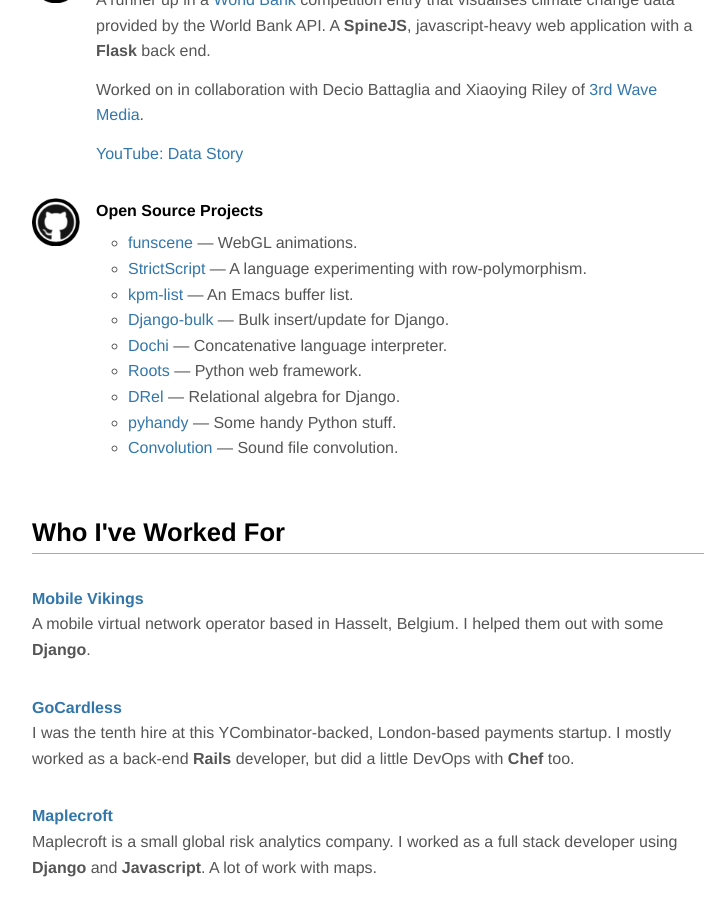
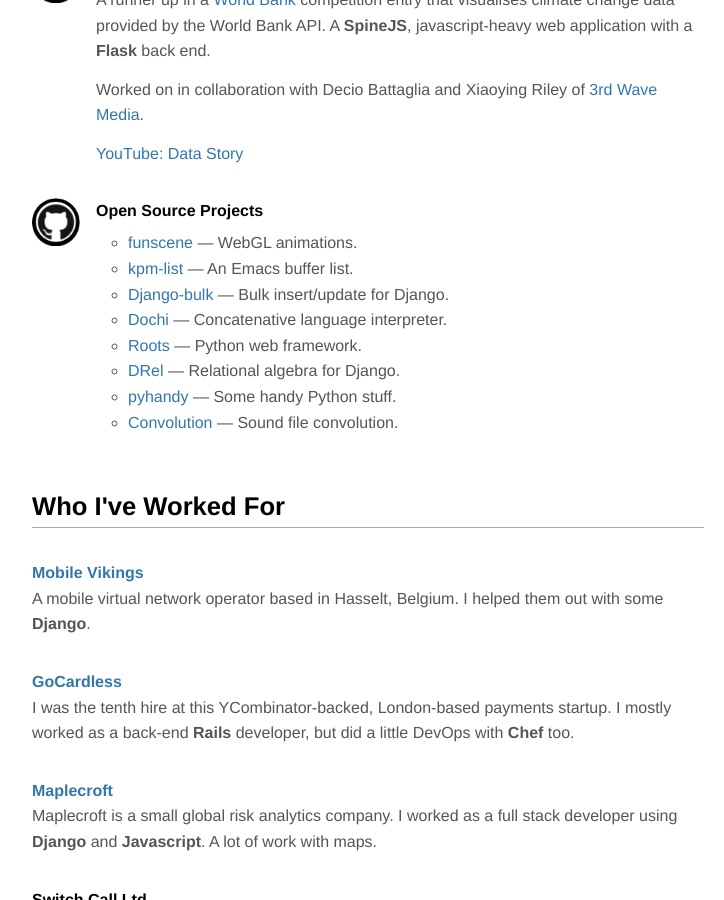
Before and after one commit to KMahoney/kmahoney.github.io, a Jekyll site: the page built from index.html, in a window 1280 px wide and 900 px high, scrolled down 1947 px. Shown: the whole window, without its empty margins (272-996 px from the left). Built offline with Jekyll 4.4.1, drawn with Linux system fonts in a browser that asks for light colours; part of the change alters nothing that is shown.

Commit message:
index updates

```diff
--- a/index.html
+++ b/index.html
@@ -8,10 +8,9 @@ description: Personal homepage of Kevin Mahoney
     experience. I can adapt easily to a wide variety of technologies,
     but professionally I have mostly been working as a full-stack web
     developer with
-    <strong>Django</strong>,
+    <strong>Scala</strong>,
     <strong>Python</strong>,
     <strong>Ruby</strong>,
-    <strong>Rails</strong>,
     and <strong>Javascript</strong>.
   </p>
   <p>
@@ -111,7 +110,6 @@ description: Personal homepage of Kevin Mahoney
     <div class="description">
       <ul>
         <li><a href="https://github.com/KMahoney/funscene">funscene</a> &mdash; WebGL animations.</li>
-        <li><a href="https://github.com/KMahoney/StrictScript">StrictScript</a> &mdash; A language experimenting with row-polymorphism.</li>
         <li><a href="https://github.com/KMahoney/kpm-list">kpm-list</a> &mdash; An Emacs buffer list.</li>
         <li><a href="https://github.com/KMahoney/django-bulk">Django-bulk</a> &mdash; Bulk insert/update for Django.</li>
         <li><a href="https://github.com/KMahoney/Dochi">Dochi</a> &mdash; Concatenative language interpreter.</li>
```
